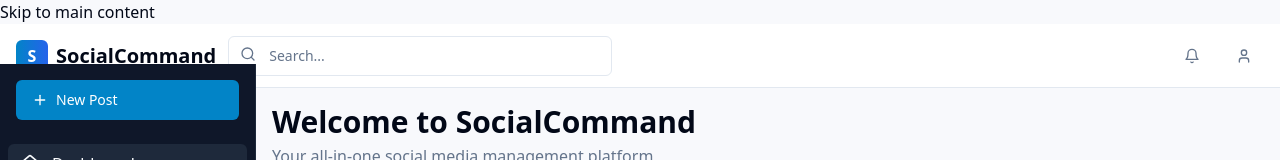
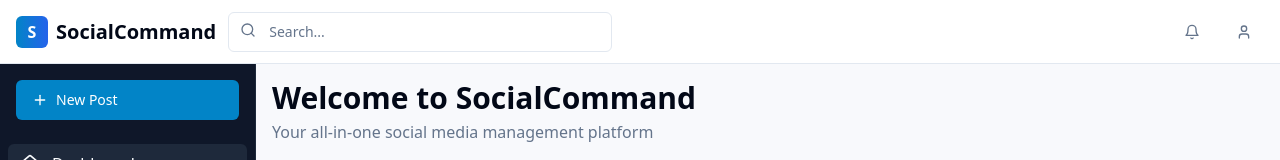
Before and after one commit to krischai73/open-social-command-center, a React (Vite) app: page / in a window 1280 px wide. Shown: the top 160 px of the page. Built offline with nearby package versions, Linux system fonts and the light colour scheme; no server answers.

Commit message:
Remove skip to content link
Removes the "skip to main content" link from the application.

```diff
--- a/src/components/layout/MainLayout.tsx
+++ b/src/components/layout/MainLayout.tsx
@@ -3,7 +3,6 @@ import React from 'react';
 import { Sidebar } from './Sidebar';
 import { TopBar } from './TopBar';
 import { OfflineBanner } from '@/components/ui/offline-banner';
-import SkipToContent from '@/components/accessibility/SkipToContent';
 
 interface MainLayoutProps {
   children: React.ReactNode;
@@ -18,7 +17,6 @@ export const MainLayout: React.FC<MainLayoutProps> = ({ children }) => {
 
   return (
     <div className="h-screen flex flex-col bg-background">
-      <SkipToContent />
       <TopBar toggleSidebar={toggleSidebar} sidebarOpen={sidebarOpen} />
       <div className="flex flex-1 overflow-hidden">
         <Sidebar isOpen={sidebarOpen} />
```
